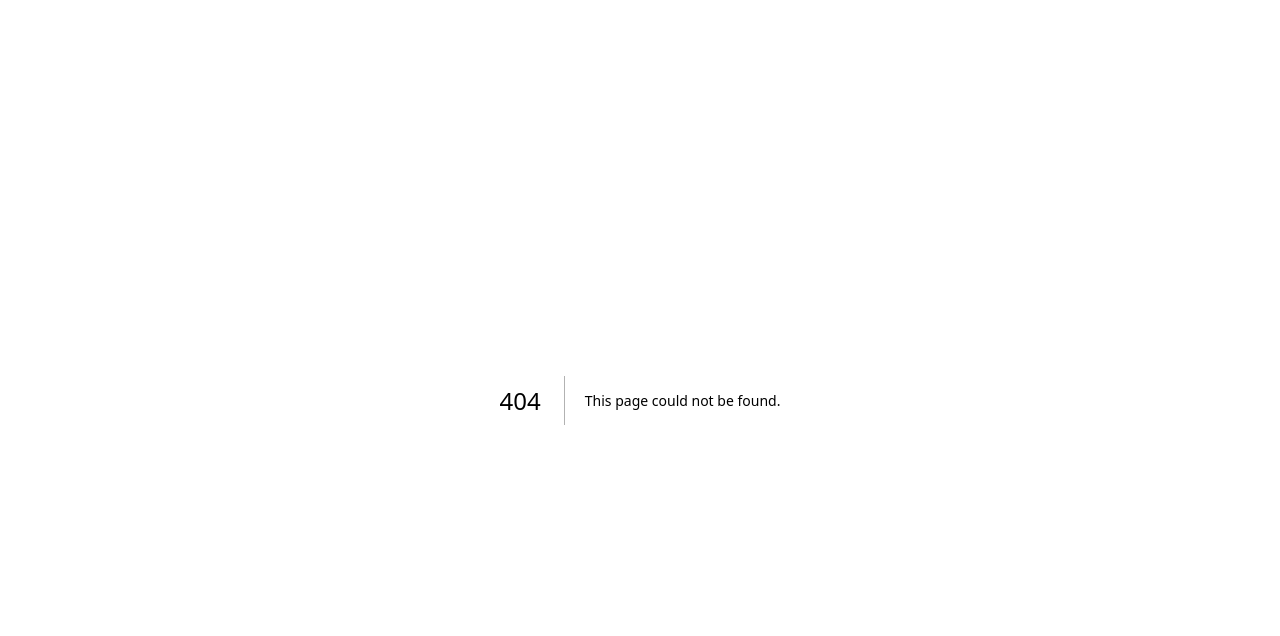
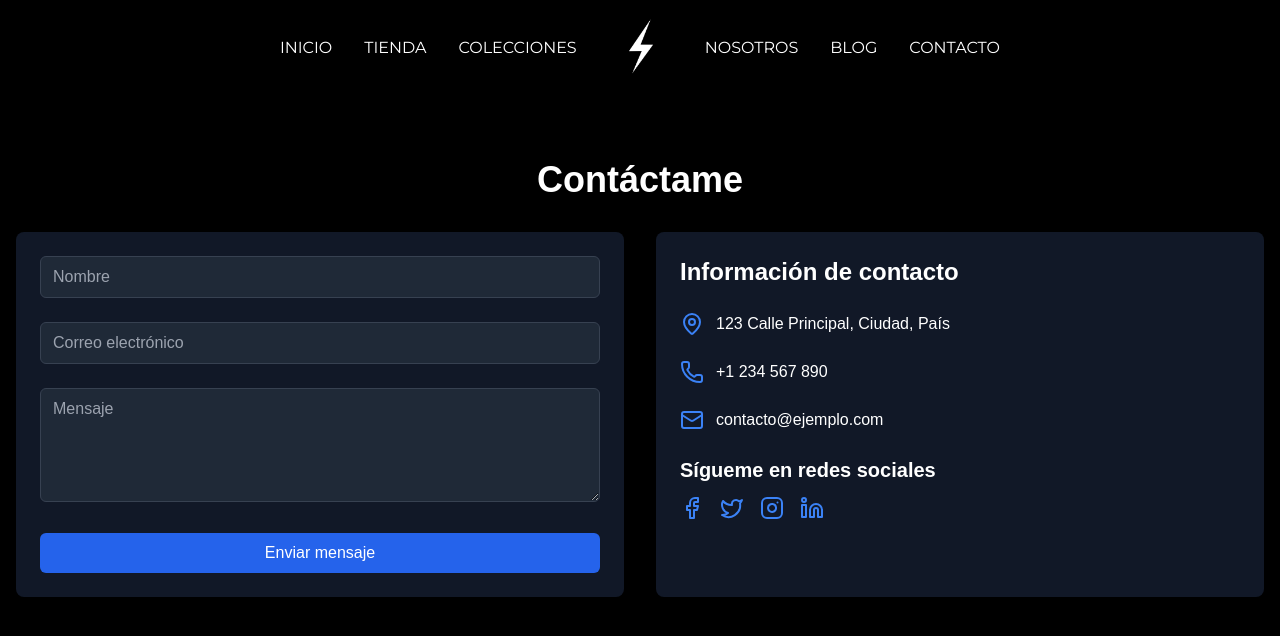
Before and after one commit to wJuanca/storm-next, a Next.js app: page /contacto in a window 1280 px wide. Before the commit this address had no page. Shown: the top 636 px of the page. Built offline with nearby package versions, Linux system fonts and the light colour scheme.

Commit message:
Rewritten admin section and added contact section

```diff
--- a/src/app/admin/components/SerachBar.tsx
+++ /dev/null
@@ -1,29 +0,0 @@
-'use client'
-
-import { useState } from 'react'
-import { useRouter } from 'next/navigation'
-
-export function SearchBar() {
-  const [searchTerm, setSearchTerm] = useState('')
-  const router = useRouter()
-
-  const handleSearch = (e: React.FormEvent) => {
-    e.preventDefault()
-    router.push(`/admin/products?search=${encodeURIComponent(searchTerm)}`)
-  }
-
-  return (
-    <form onSubmit={handleSearch} className="mb-4">
-      <input
-        type="text"
-        value={searchTerm}
-        onChange={(e) => setSearchTerm(e.target.value)}
-        placeholder="Buscar productos..."
-        className="border p-2 rounded mr-2"
-      />
-      <button type="submit" className="bg-blue-500 text-white p-2 rounded hover:bg-blue-600">
-        Buscar
-      </button>
-    </form>
-  )
-}
--- a/src/app/admin/page.tsx
+++ b/src/app/admin/page.tsx
@@ -1,17 +1,17 @@
 import { Suspense } from 'react'
-import ProductList from './components/ProductList'
-import AddProductForm from './components/AddProductForm'
-
+import ProductList from '@/components/admin/ProductList'
+import AddProductForm from '@/components/admin/AddProductFrom'
+import { SearchBar } from '@/components/admin/SearchBar'
 
 export default function AdminProductsPage() {
   return (
     <div className="container mx-auto px-4 py-8">
-      <h1 className="text-3xl font-bold mb-8 text-black">Administración de Productos</h1>
-      <AddProductForm />
-
-      <Suspense fallback={<div>Cargando productos...</div>}>
-        <ProductList />
-      </Suspense>
+    <h1 className="text-3xl font-bold mb-8 text-black text-center">Adminitracion de Productos</h1>
+    <AddProductForm />
+    <SearchBar />
+    <Suspense fallback={<div>Cargando productos...</div>}>
+    <ProductList />
+    </Suspense>
     </div>
   )
 }
--- /dev/null
+++ b/src/app/contacto/page.tsx
@@ -0,0 +1,18 @@
+import ContactForm from "@/components/contacto/ContactForm"
+import ContactInfo from "@/components/contacto/Contactinfo"
+import Navbar from "@/components/Navbar"
+
+export default function ContactPage() {
+    return (
+      <div className="min-h-screen bg-black text-white">
+        <Navbar />
+        <div className="container mx-auto px-4 py-16">
+          <h1 className="text-4xl font-bold mb-8 text-center">Contáctame</h1>
+          <div className="grid md:grid-cols-2 gap-8">
+            <ContactForm />
+            <ContactInfo />
+          </div>
+        </div>
+      </div>
+    )
+  }
--- a/src/app/admin/components/AddProductForm.tsx
+++ b/src/components/admin/AddProductFrom.tsx
@@ -2,7 +2,7 @@
 
 import { useState } from 'react'
 import { addDoc, collection } from 'firebase/firestore'
-import { db } from '@/app/lib/firebase';
+import { db } from '@/app/lib/firebase'
 
 export default function AddProductForm() {
   const [product, setProduct] = useState<{
@@ -27,41 +27,46 @@ export default function AddProductForm() {
     sizes: [],
   })
 
-  const handleChange = (e: React.ChangeEvent<HTMLInputElement | HTMLTextAreaElement>) => {
-    const { name, value } = e.target
-    setProduct(prev => ({ ...prev, [name]: name === 'price' ? parseFloat(value) : value }))
-  }
+  const handleChange = (
+    e: React.ChangeEvent<HTMLInputElement | HTMLTextAreaElement>
+  ) => {
+    const { name, value } = e.target;
+    setProduct((prev) => ({
+      ...prev,
+      [name]: name === "price" ? parseFloat(value) : value,
+    }));
+  };
 
   const handleSizesChange = (e: React.ChangeEvent<HTMLInputElement>) => {
-    const sizes = e.target.value.split(',').map(size => size.trim())
-    setProduct(prev => ({ ...prev, sizes }))
-  }
+    const sizes = e.target.value.split(",").map((size) => size.trim());
+    setProduct((prev) => ({ ...prev, sizes }));
+  };
 
-  const handleSubmit = async (e: React.FormEvent) => {
-    e.preventDefault()
+  const habdleSubmit = async (e: React.FormEvent) => {
+    e.preventDefault();
     try {
-      await addDoc(collection(db, 'products'), product)
-      alert('Producto agregado con éxito')
+      await addDoc(collection(db, "products"), product);
+      alert("El producto se agregó correctamente");
       setProduct({
-        name: '',
-        category: '',
-        description: '',
-        image: '',
-        image2: '',
-        image3: '',
-        image4: '',
+        name: "",
+        category: "",
+        description: "",
+        image: "",
+        image2: "",
+        image3: "",
+        image4: "",
         price: 0,
         sizes: [],
-      })
+      });
     } catch (error) {
-      console.error('Error al agregar el producto:', error)
-      alert('Error al agregar el producto')
+      console.error("Error al agregar el producto", error);
+      alert("Error al agregar el producto");
     }
-  }
+  };
 
   return (
-    <form onSubmit={handleSubmit} className="mb-8 p-4 bg-white shadow rounded text-black">
-      <div className="grid grid-cols-2 gap-4 ">
+    <form onSubmit={habdleSubmit} className="mb-8 p-4 bg-white shadow rounded">
+      <div className="grid grid-cols-2 gap-4 text-black">
         <input
           type="text"
           name="name"
@@ -104,6 +109,7 @@ export default function AddProductForm() {
           onChange={handleChange}
           placeholder="URL de la imagen 2"
           className="border p-2 rounded"
+          required
         />
         <input
           type="text"
@@ -133,16 +139,19 @@ export default function AddProductForm() {
         <input
           type="text"
           name="sizes"
-          value={product.sizes.join(', ')}
+          value={product.sizes.join(", ")}
           onChange={handleSizesChange}
-          placeholder="Tallas (separadas por comas)"
+          placeholder="Tallas (separadas por coma)"
           className="border p-2 rounded"
           required
         />
       </div>
-      <button type="submit" className="mt-4 bg-blue-500 text-white p-2 rounded hover:bg-blue-600">
+      <button
+        type="submit"
+        className="mt-4 bg-blue-500 text-white p-2 rounded haver:bg-blue-600"
+      >
         Agregar Producto
       </button>
     </form>
-  )
+  );
 }
--- a/src/app/admin/components/ProductList.tsx
+++ b/src/components/admin/ProductList.tsx
@@ -2,7 +2,7 @@
 
 import { useState, useEffect } from 'react'
 import { collection, getDocs, doc, updateDoc, deleteDoc } from 'firebase/firestore'
-import { db } from '@/app/lib/firebase';
+import { db } from '@/app/lib/firebase'
 import { useSearchParams } from 'next/navigation'
 
 interface Product {
@@ -83,23 +83,21 @@ export default function ProductList() {
 
   return (
     <div className="overflow-x-auto">
-      <table className="min-w-full bg-white">
+      <table className="min-w-full bg-white text-black">
         <thead>
           <tr>
-            <th className="px-4 py-2 text-black">Nombre</th>
-            <th className="px-4 py-2 text-black">Categoría</th>
-            <th className="px-4 py-2 text-black">Descripcion</th>
-            <th className="px-4 py-2 text-black">Precio</th>
-            <th className="px-4 py-2 text-black">Acciones</th>
+            <th className="px-4 py-2">Nombre</th>
+            <th className="px-4 py-2">Categoría</th>
+            <th className="px-4 py-2">Precio</th>
+            <th className="px-4 py-2">Acciones</th>
           </tr>
         </thead>
         <tbody>
           {products.map(product => (
             <tr key={product.id} className={product.hidden ? 'bg-gray-200' : ''}>
-              <td className="border px-4 py-2 text-black">{product.name}</td>
-              <td className="border px-4 py-2 text-black">{product.category}</td>
-              <td className="border px-4 py-2 text-black">{product.description}</td>
-              <td className="border px-4 py-2 text-black">${product.price.toFixed(2)}</td>
+              <td className="border px-4 py-2">{product.name}</td>
+              <td className="border px-4 py-2">{product.category}</td>
+              <td className="border px-4 py-2">${product.price.toFixed(2)}</td>
               <td className="border px-4 py-2">
                 <button
                   onClick={() => toggleHidden(product.id, product.hidden)}
--- /dev/null
+++ b/src/components/admin/SearchBar.tsx
@@ -0,0 +1,35 @@
+'use client'
+
+import { useState, useCallback } from 'react'
+import { useRouter, useSearchParams } from 'next/navigation'
+
+export function SearchBar() {
+    const router = useRouter()
+    const searchParams = useSearchParams()
+    const [searchTerm, setSearchTerm] = useState(searchParams.get('search') || '')
+
+    const handleSearch = useCallback((value: string) => {
+        setSearchTerm(value)
+        const params = new URLSearchParams(searchParams)
+        if (value) {
+            params.set('search', value)
+        } else {
+            params.delete('search')
+        }
+        router.push('/admin/products?' + params.toString())
+    }, [searchParams, router])
+
+    return (
+        <div className="mb-4">
+            <label htmlFor="searchr" className="sr-only">Buscar Producto</label>
+            <input
+            type="search"
+            id="search"
+            value={searchTerm}
+            onChange={(e) => handleSearch(e.target.value)}
+            placeholder='Buscar Producto...'
+            className="w-full p-2 border border-gray-300 reounded-mb shadow-fm focus:ring-indigo-500 focus:border-indigo-500"
+            />
+        </div>
+    )
+}
--- /dev/null
+++ b/src/components/contacto/ContactForm.tsx
@@ -0,0 +1,52 @@
+'use client'
+
+import { useState } from 'react'
+
+export default function ContactForm() {
+  const [isSubmitting, setIsSubmitting] = useState(false)
+
+  const handleSubmit = async (e: React.FormEvent<HTMLFormElement>) => {
+    e.preventDefault()
+    setIsSubmitting(true)
+    // Aquí iría la lógica para enviar el formulario
+    await new Promise(resolve => setTimeout(resolve, 2000)) // Simulación de envío
+    setIsSubmitting(false)
+    alert('Mensaje enviado con éxito!')
+  }
+
+  return (
+    <form onSubmit={handleSubmit} className="space-y-6 bg-gray-900 p-6 rounded-lg shadow-xl">
+      <div>
+        <input
+          type="text"
+          placeholder="Nombre"
+          required
+          className="w-full px-3 py-2 bg-gray-800 border border-gray-700 rounded-md text-white placeholder-gray-400 focus:outline-none focus:ring-2 focus:ring-blue-500"
+        />
+      </div>
+      <div>
+        <input
+          type="email"
+          placeholder="Correo electrónico"
+          required
+          className="w-full px-3 py-2 bg-gray-800 border border-gray-700 rounded-md text-white placeholder-gray-400 focus:outline-none focus:ring-2 focus:ring-blue-500"
+        />
+      </div>
+      <div>
+        <textarea
+          placeholder="Mensaje"
+          required
+          rows={4}
+          className="w-full px-3 py-2 bg-gray-800 border border-gray-700 rounded-md text-white placeholder-gray-400 focus:outline-none focus:ring-2 focus:ring-blue-500"
+        ></textarea>
+      </div>
+      <button
+        type="submit"
+        disabled={isSubmitting}
+        className="w-full px-4 py-2 bg-blue-600 text-white rounded-md hover:bg-blue-700 focus:outline-none focus:ring-2 focus:ring-blue-500 focus:ring-offset-2 focus:ring-offset-gray-900 disabled:opacity-50 disabled:cursor-not-allowed"
+      >
+        {isSubmitting ? 'Enviando...' : 'Enviar mensaje'}
+      </button>
+    </form>
+  )
+}
--- /dev/null
+++ b/src/components/contacto/Contactinfo.tsx
@@ -0,0 +1,23 @@
+import { Mail, MapPin, Phone } from 'lucide-react'
+import SocialLinks from './SocialLinks'
+
+export default function ContactInfo() {
+  return (
+    <div className="space-y-6 bg-gray-900 p-6 rounded-lg shadow-xl">
+      <h2 className="text-2xl font-semibold mb-4">Información de contacto</h2>
+      <div className="flex items-center space-x-3">
+        <MapPin className="text-blue-500" />
+        <span>123 Calle Principal, Ciudad, País</span>
+      </div>
+      <div className="flex items-center space-x-3">
+        <Phone className="text-blue-500" />
+        <span>+1 234 567 890</span>
+      </div>
+      <div className="flex items-center space-x-3">
+        <Mail className="text-blue-500" />
+        <span>contacto@ejemplo.com</span>
+      </div>
+      <SocialLinks />
+    </div>
+  )
+}
--- /dev/null
+++ b/src/components/contacto/SocialLinks.tsx
@@ -0,0 +1,23 @@
+import { Facebook, Twitter, Instagram, Linkedin } from 'lucide-react'
+
+export default function SocialLinks() {
+  return (
+    <div>
+      <h3 className="text-xl font-semibold mb-3">Sígueme en redes sociales</h3>
+      <div className="flex space-x-4">
+        <a href="https://facebook.com" target="_blank" rel="noopener noreferrer" className="text-blue-500 hover:text-blue-400">
+          <Facebook size={24} />
+        </a>
+        <a href="https://twitter.com" target="_blank" rel="noopener noreferrer" className="text-blue-500 hover:text-blue-400">
+          <Twitter size={24} />
+        </a>
+        <a href="https://instagram.com" target="_blank" rel="noopener noreferrer" className="text-blue-500 hover:text-blue-400">
+          <Instagram size={24} />
+        </a>
+        <a href="https://linkedin.com" target="_blank" rel="noopener noreferrer" className="text-blue-500 hover:text-blue-400">
+          <Linkedin size={24} />
+        </a>
+      </div>
+    </div>
+  )
+}
```
